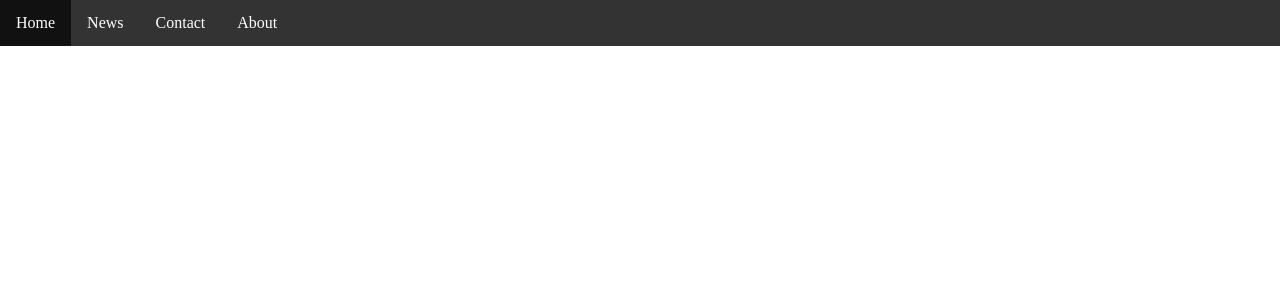
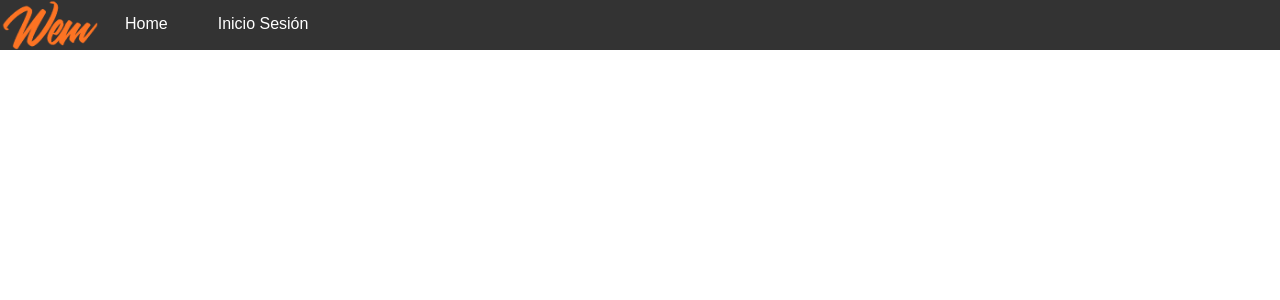
Before and after one commit to cristian92927/Proyecto-WEM, a PHP site: page / in a window 1280 px wide. Shown: the top 300 px of the page. Run offline with PHP 8.4, Linux system fonts and the light colour scheme.

Commit message:
Organizando indez

```diff
--- a/css/index.css
+++ b/css/index.css
@@ -1,24 +1,42 @@
 *{margin: 0; padding: 0;}
-ul {
+div#nav{
+  background-color: #333;
+  width: 100%;
+  height: 50px;
+}
+div#nav img{
+  width: 100px;
+  height: 50px;
+  float: left;
+}
+div#nav ul {
     list-style-type: none;
-    margin: 0;
-    padding: 0;
-    overflow: hidden;
-    background-color: #333;
-  }
-
-  li {
+}
+div#nav ul li {
     float: left;
-  }
-
-  li a {
+}
+  div#nav ul li a{
     display: block;
     color: white;
     text-align: center;
-    padding: 14px 16px;
+    padding: 15px 25px;
     text-decoration: none;
+    font-family:Arial, Helvetica, sans-serif;
   }
-
-  li a:hover {
+  div#nav ul li ul li a{
+    padding: 15px 18px;
+  }
+  div#nav ul li a:hover{
     background-color: #111;
   }
+  div#nav ul li ul{
+    display: none;
+  }
+  div#nav ul li ul li{
+    clear: both;
+    background-color: #333;
+    width: 100%;
+  }
+  div#nav ul li:hover > ul{
+    display: inline;
+  }
--- a/html/login.Html
+++ b/html/login.Html
@@ -25,5 +25,4 @@
     </form>
   </div>
 </body>
-
 </html>
--- a/index.Html
+++ b/index.Html
@@ -9,15 +9,21 @@
 
 <body>
     <div id="nav">
-        <ul>
-            <li><a class="active" href="#home">Home</a></li>
-            <li><a href="#news">News</a></li>
-            <li><a href="#contact">Contact</a></li>
-            <li><a href="#about">About</a></li>
+        <img src="img/Logo.png" alt="">
+        <ul id="home">
+            <li><a class="active" href="#home">Home</a>
+                <ul>
+                    <li><a href="#news">News</a></li>
+                    <li><a href="#contact">Contact</a></li>
+                    <li><a href="#about">About</a></li>
+                </ul>
+            </li>
+            <li><a href="html/login.html">Inicio Sesión</a></li>
         </ul>
     </div>
     <div id="main">
 
     </div>
 </body>
+
 </html>
```
Also changed, not shown: css/login.css (+5 -4 lines), img/Logo.png.
